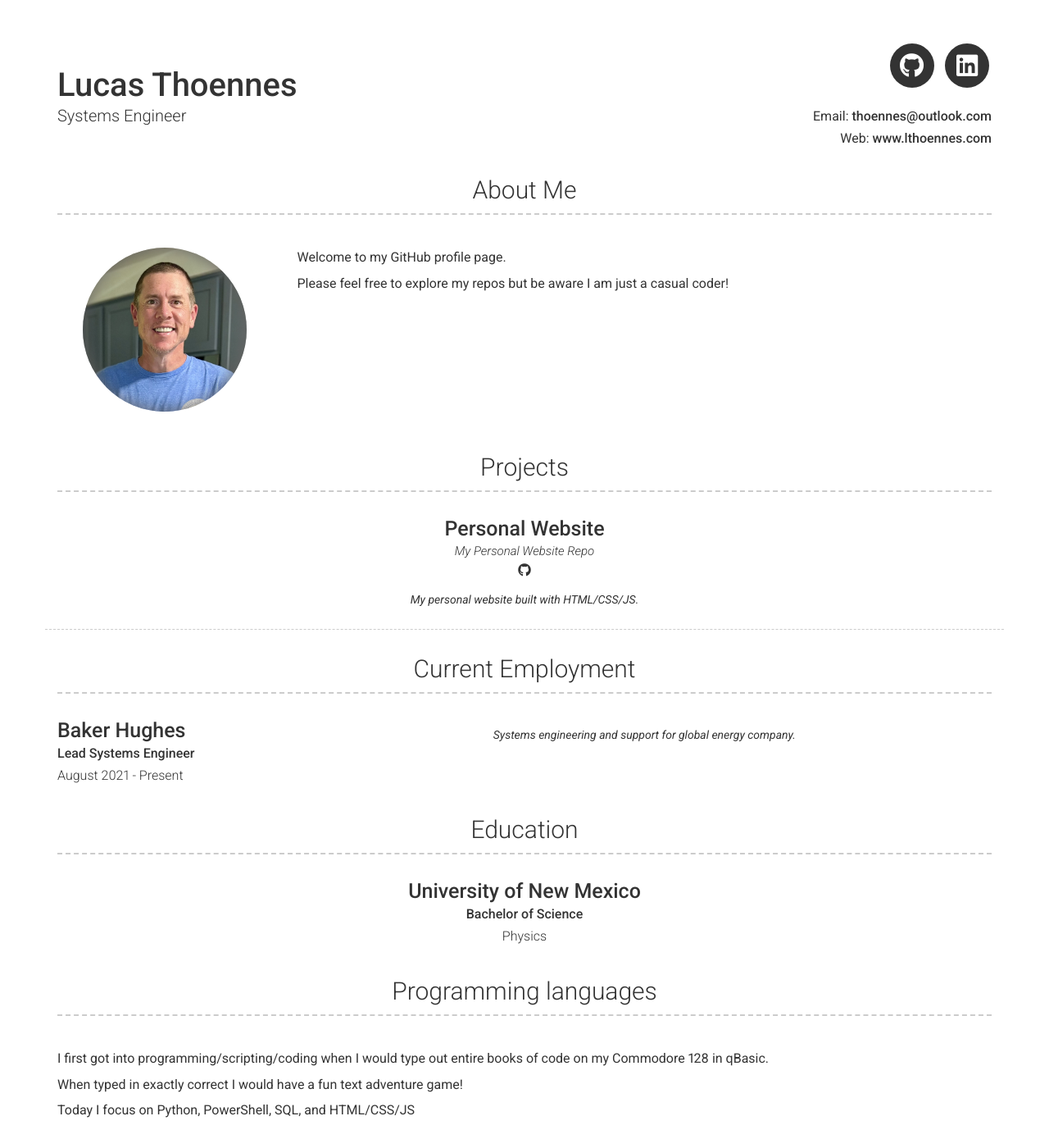
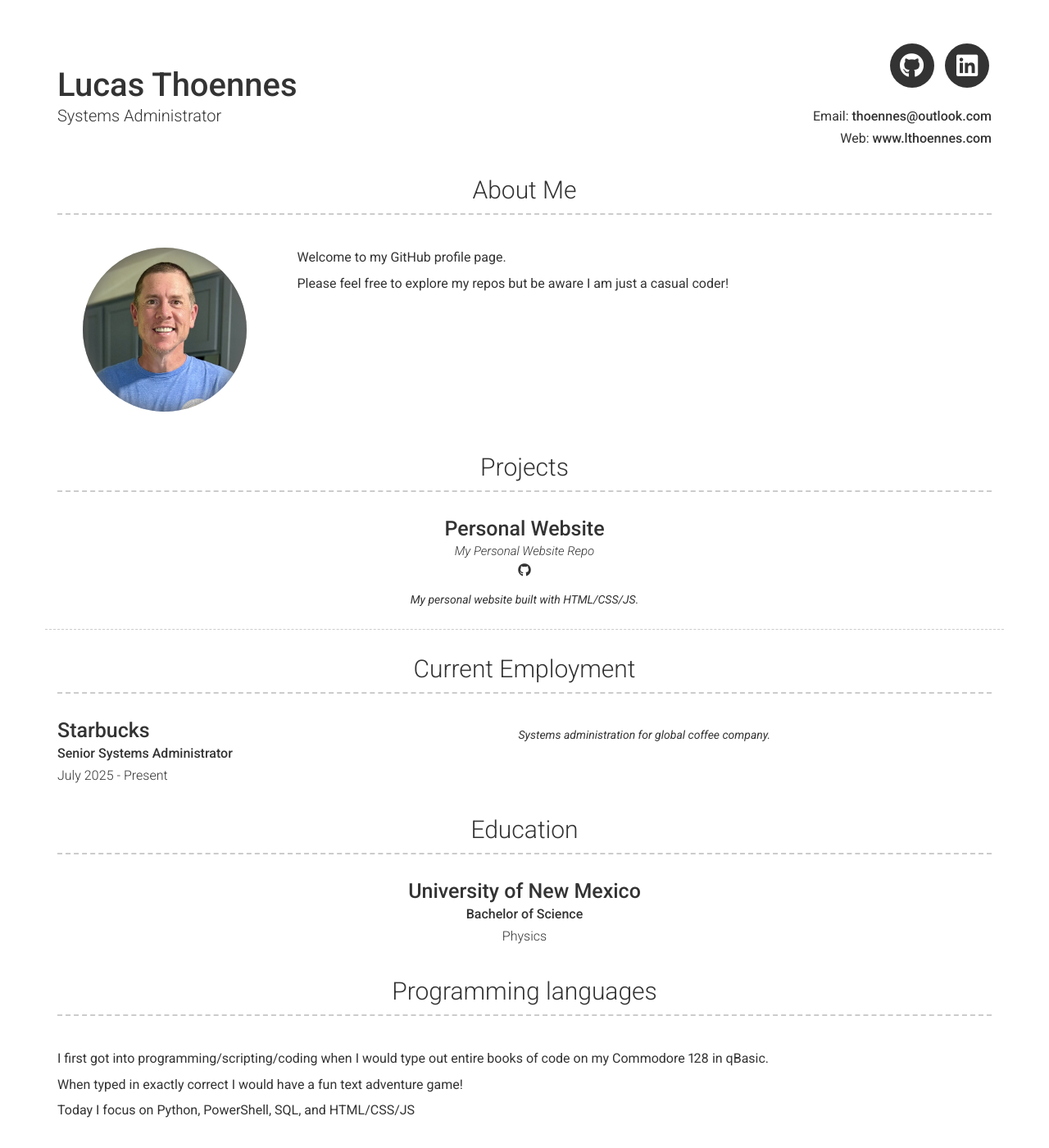
Before and after one commit to lucasthoennes/lucasthoennes.github.io, a Jekyll site: the page built from index.md, in a window 1280 px wide and 1400 px high. Shown: the whole window at 82% size. Built offline with Jekyll 4.4.1, drawn with Linux system fonts in a browser that asks for light colours; nearby versions of some CDN libraries.

Commit message:
Update _config.yml
Edited for starbucks job

```diff
--- a/_config.yml
+++ b/_config.yml
@@ -7,7 +7,7 @@ version: 2
 
 # Personal info
 name: Lucas Thoennes
-title: Systems Engineer
+title: Systems Administrator
 email: thoennes@outlook.com
 # email_title: Email (Email title override)
 #phone: Your phone number (optional)
@@ -78,12 +78,12 @@ content:
     layout: list
     content:
       - layout: top-left
-        title: Baker Hughes
-        sub_title: Lead Systems Engineer
-        caption: August 2021 - Present
+        title: Starbucks
+        sub_title: Senior Systems Administrator
+        caption: July 2025 - Present
         #link: Link to company (optional)
         quote: >
-          Systems engineering and support for global energy company.
+          Systems administration for global coffee company.
         # description: | # this will include new lines to allow paragraphs
         #   Network administration | Project management | Cybersecurity
   - title: Education
```
